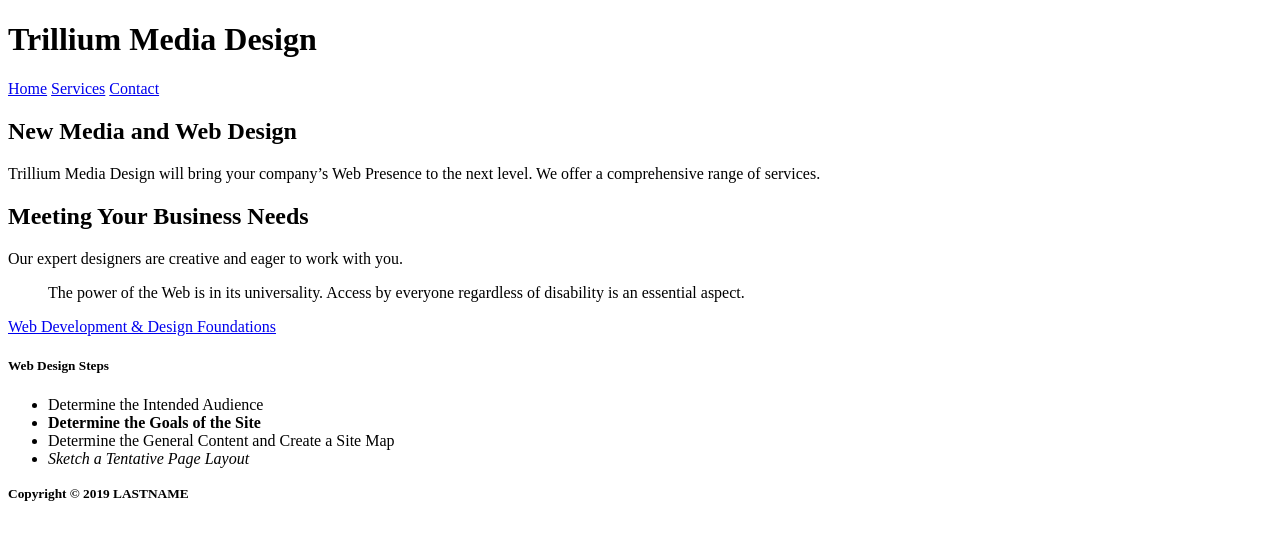
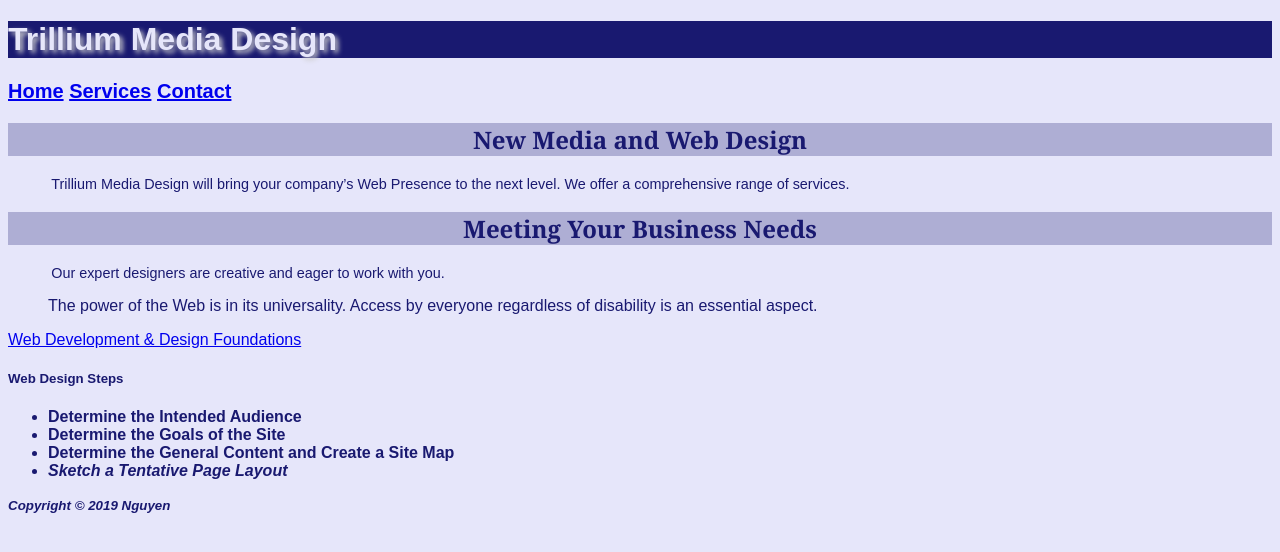
Before and after one commit to 44144-Sp22/ch3inclassnotes-vivzle, a plain HTML site: page index.html in a window 1280 px wide. Drawn offline with Linux system fonts and the light colour scheme.

Commit message:
ch3 in class notes

```diff
--- a/index.html
+++ b/index.html
@@ -1,12 +1,13 @@
 <!DOCTYPE html>
 <html lang="en">
+
 	<head>
-		<title>LASTNAME Chapter 3 InClass Notes</title>
+		<title>Nguyen Chapter 3 InClass Notes</title>
 		<meta charset="utf-8">
+		<link href="style.css" rel="stylesheet">
 	</head>
-    <body>
         <!-- Structural Elements - header, nav, main, footer -->
-        <header>
+        <header style="background-color: #b5b5b5;color: #e6e6e6;">
             <h1>Trillium Media Design</h1>
         </header>
         <nav>
@@ -38,7 +39,7 @@
 
         </main>
         <footer>
-            <small><strong>Copyright &copy; 2019 LASTNAME</strong></small>
+            <small><strong>Copyright &copy; 2019 Nguyen</strong></small>
         </footer>
 
     </body>
--- /dev/null
+++ b/style.css
@@ -0,0 +1,55 @@
+body {
+  background-color: #e6e6fa;
+  color: #191970;
+  font-family: Arial, Verdana, sans-serif;
+}
+
+h1 {
+  background-color: #191970;
+  color: #e6e6fa;
+  line-height: 200%
+  font-family: Georgia, "Times New Roman", serif;
+  text-shadow: 3px 3px 5px #cccccc;
+}
+
+h2 {
+  background-color: #aeaed4;
+  color: #191970;
+  font-family: Georgia, "Times New Roman", serif;
+  text-align: center;
+}
+
+p {
+  font-size: .90em;
+  text-indent: 3em;
+}
+
+ul {
+  font-weight: bold;
+}
+
+nav {
+  font-weight: bold;
+  font-size: 1.25em
+}
+
+#wrapper {
+  margin-left:auto;
+  margin-right:auto;
+  width: 80%;
+}
+
+.feature {
+  color: #c70000;
+}
+
+footer {
+  color: #333333
+  font-size: .75em;
+  font-style: italic;
+}
+
+nav h2 {
+  background-color: #191970;
+  color: #e6e6fa;
+}
```
Also changed, not shown: contact.html (+3 -2 lines), services.html (+3 -2 lines).
